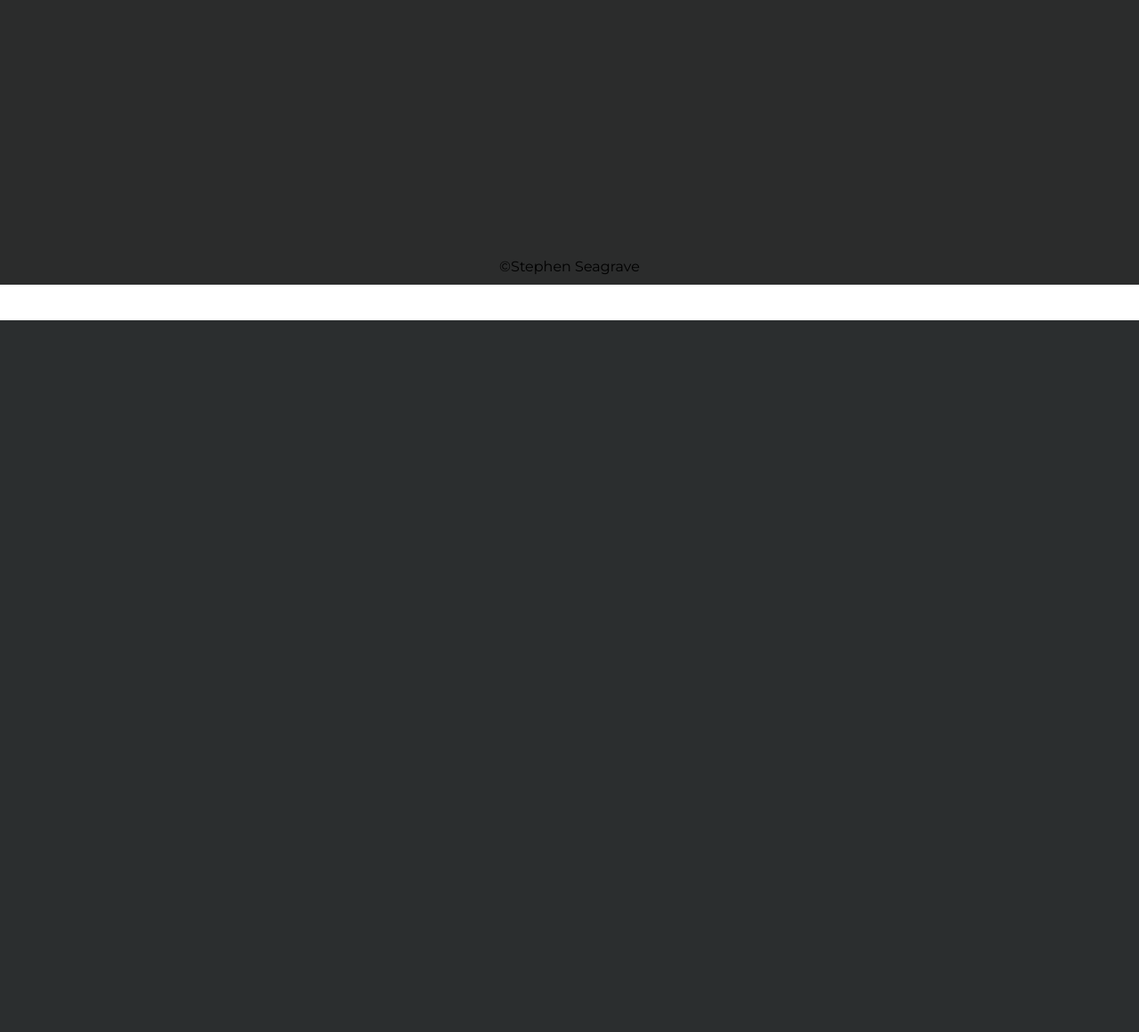
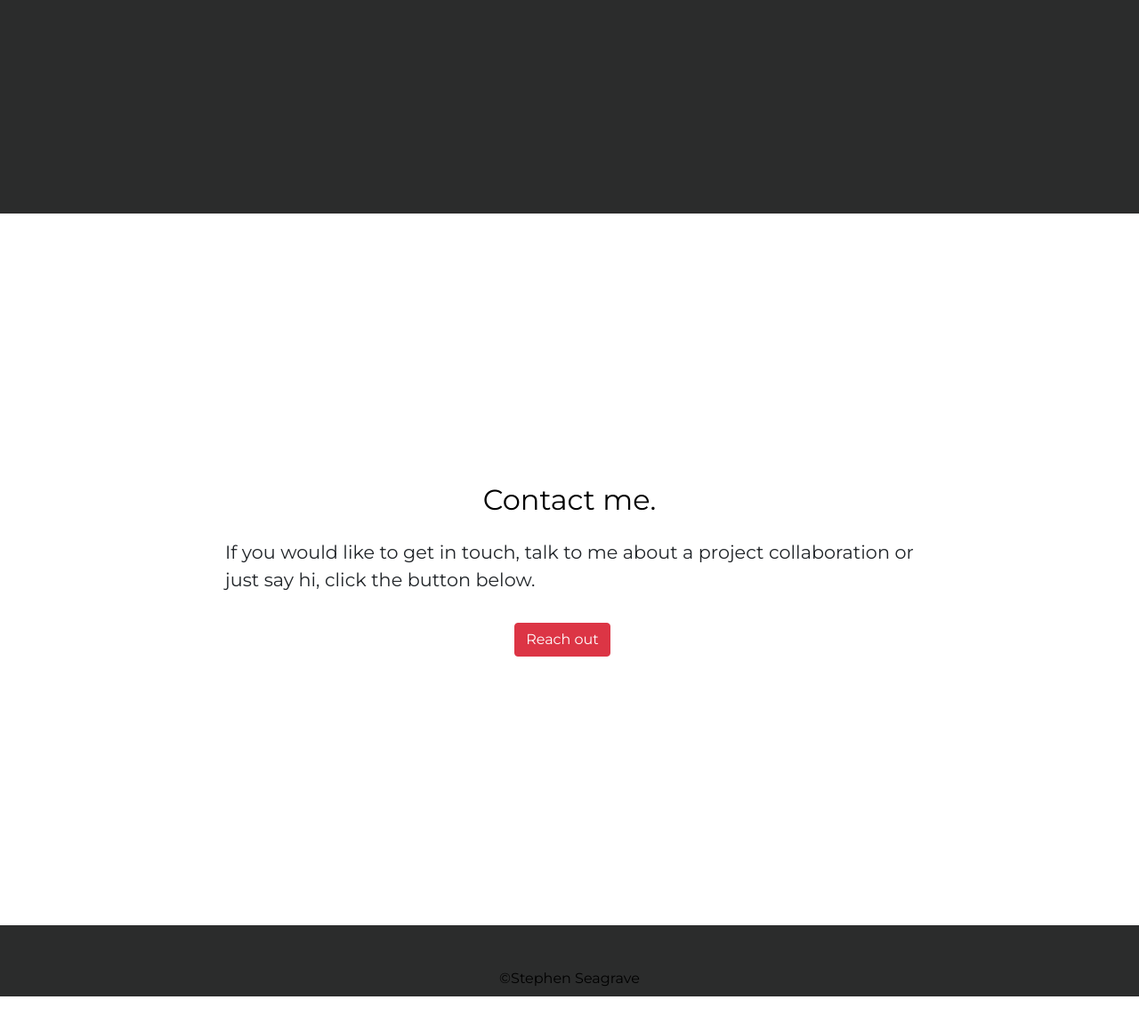
Before and after one commit to nemixu/portfolio, a Django app: page / in a window 1280 px wide. Shown: the part 3075-4235 px from the top of the page at 89% size. Before the commit the page ends 3435 px from the top, so only its background shows below. Run offline with Django 3.2, Linux system fonts and the light colour scheme; some libraries are stand-ins or nearby versions.

Commit message:
added about section comments, added basic contact section

```diff
--- a/home/templates/home/index.html
+++ b/home/templates/home/index.html
@@ -12,13 +12,13 @@
                 <p class="text-center text-white pt-0 pt-3">A software developer and recent graduate from Code Institute.<br> Passionate about learning new technologies and improving my skills. <br>Currently based in Dublin, open to new oppertunities and exciting projects.</p>
                 <div class="row justify-content-center pt-5">
                 <a href="mailto:s.r.seagrave@gmail.com" class="btn btn-clear text-white mr-3">Reach out</a>
-               <a href="https://www.github.com/nemixu" target="_blank" class="btn btn-clear text-white">Vist Github</a>
+                <a href="https://www.github.com/nemixu" target="_blank" class="btn btn-clear text-white">Vist Github</a>
                 </div>
             </div>
         </div>
     </div>
 </section>
-
+<!--About section-->
 <section>
     <div class="container-fluid about-container" id="about">
         <div class="row">
@@ -59,7 +59,7 @@
         </div>
     </div>
 </section>
-
+<!--Projects Section-->
 <section class="projects" id="work">
     <div class="container-fluid projects-container">
         <div class="row">
@@ -123,6 +123,20 @@
         </div>
     </div>
 </section>
+<!--Contact Section-->
+<section id="contact">
+    <div class="container-fluid contact-container">
+        <div class="row">
+            <div class="col-12">
+                <h2 class="display-5 text-black text-center font-weight-normal pb-3">Contact me.</h2>
+            </div>
+            <div class="col-12 text-center">
+                <p class="mx-5 text-left pb-3">If you would like to get in touch, talk to me about a project collaboration or just say hi, click the button below.</p>
+                <a href="mailto:s.r.seagrave@gmail.com" class="btn btn-danger text-white mr-3 text-center">Reach out</a>
+            </div>
+        </div>
+    </div>
+</section>
 
 <!--To top button-->
 <div class="totop-button shadow-sm rounded-circle" id="top-button">
```
